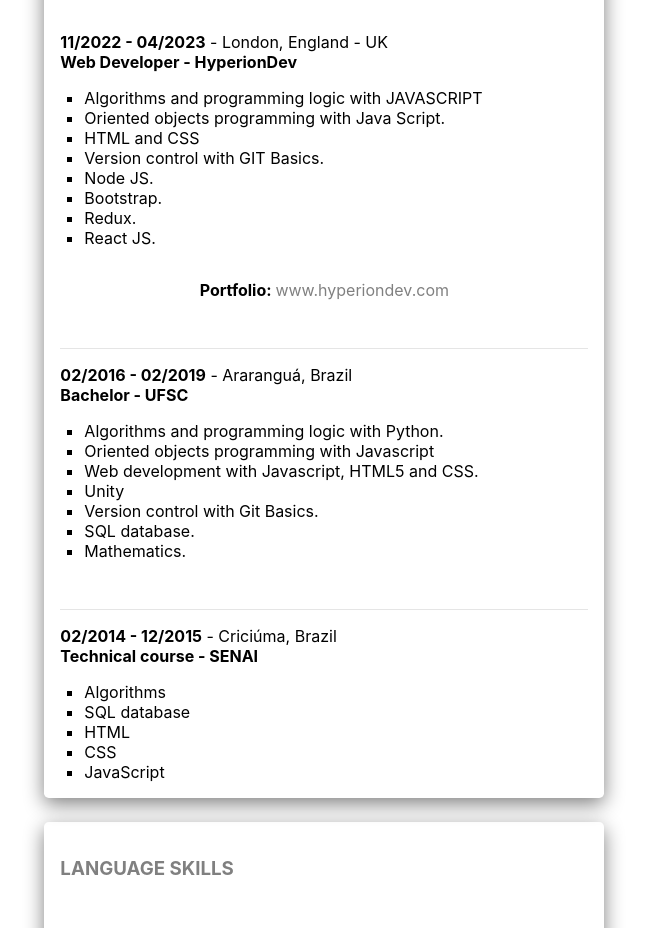
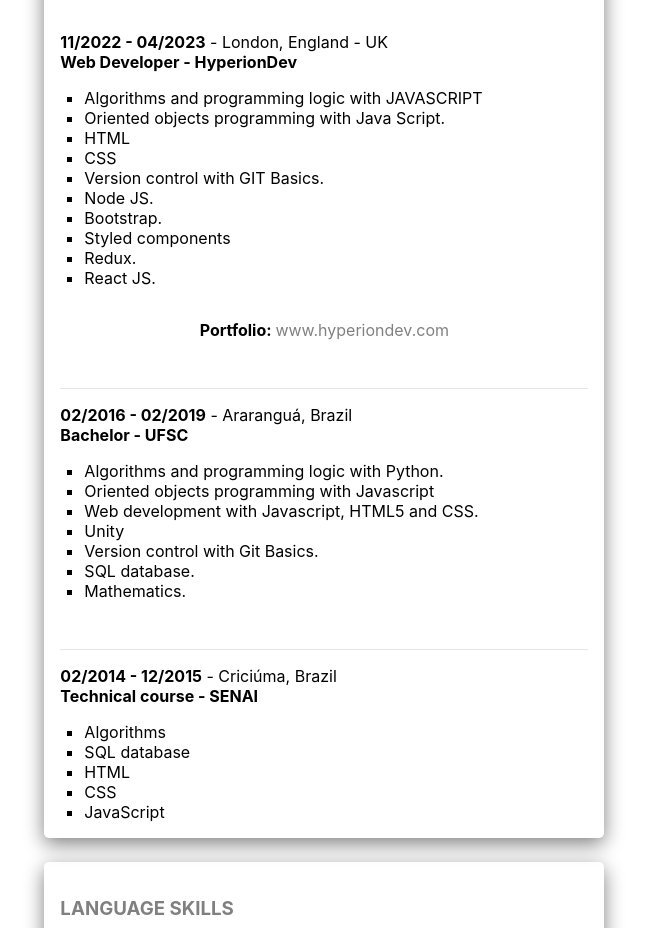
Before and after one commit to MarlonTancredo/My-Cv, a React (Create React App) app: page / in a window 1280 px wide. Shown: the part 900-1828 px from the top of the page, without its empty margins (541-1188 px from the left). Built offline with nearby package versions, Linux system fonts and the light colour scheme.

Commit message:
adding new skills

```diff
--- a/src/components/Content.tsx
+++ b/src/components/Content.tsx
@@ -40,10 +40,12 @@
   hyperionSkills: [
     { skill: "Algorithms and programming logic with JAVASCRIPT" },
     { skill: "Oriented objects programming with Java Script." },
-    { skill: "HTML and CSS" },
+    { skill: "HTML" },
+    { skill: "CSS" },
     { skill: "Version control with GIT Basics." },
     { skill: "Node JS." },
     { skill: "Bootstrap." },
+    { skill: "Styled components" },
     { skill: "Redux." },
     { skill: "React JS." },
   ],
```
